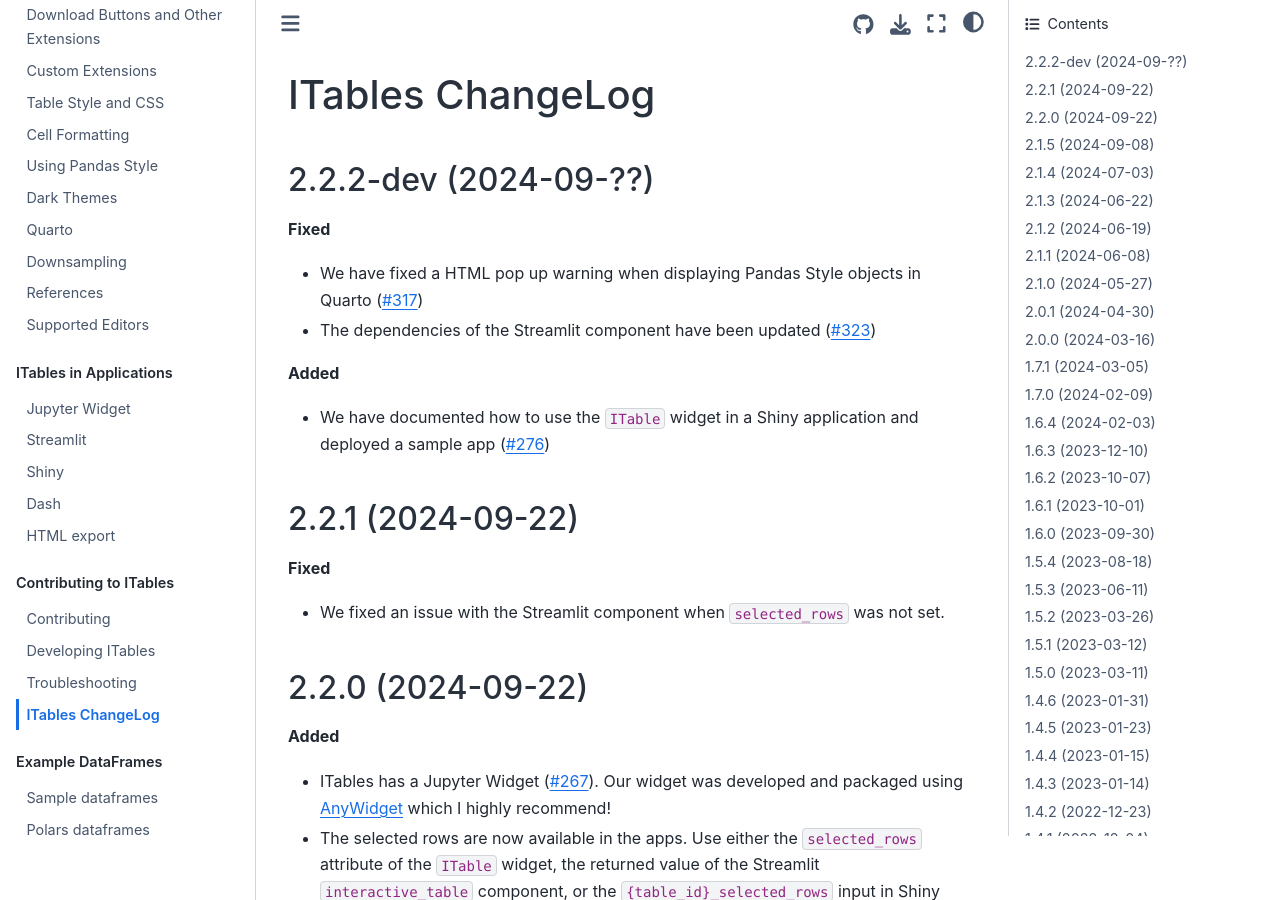
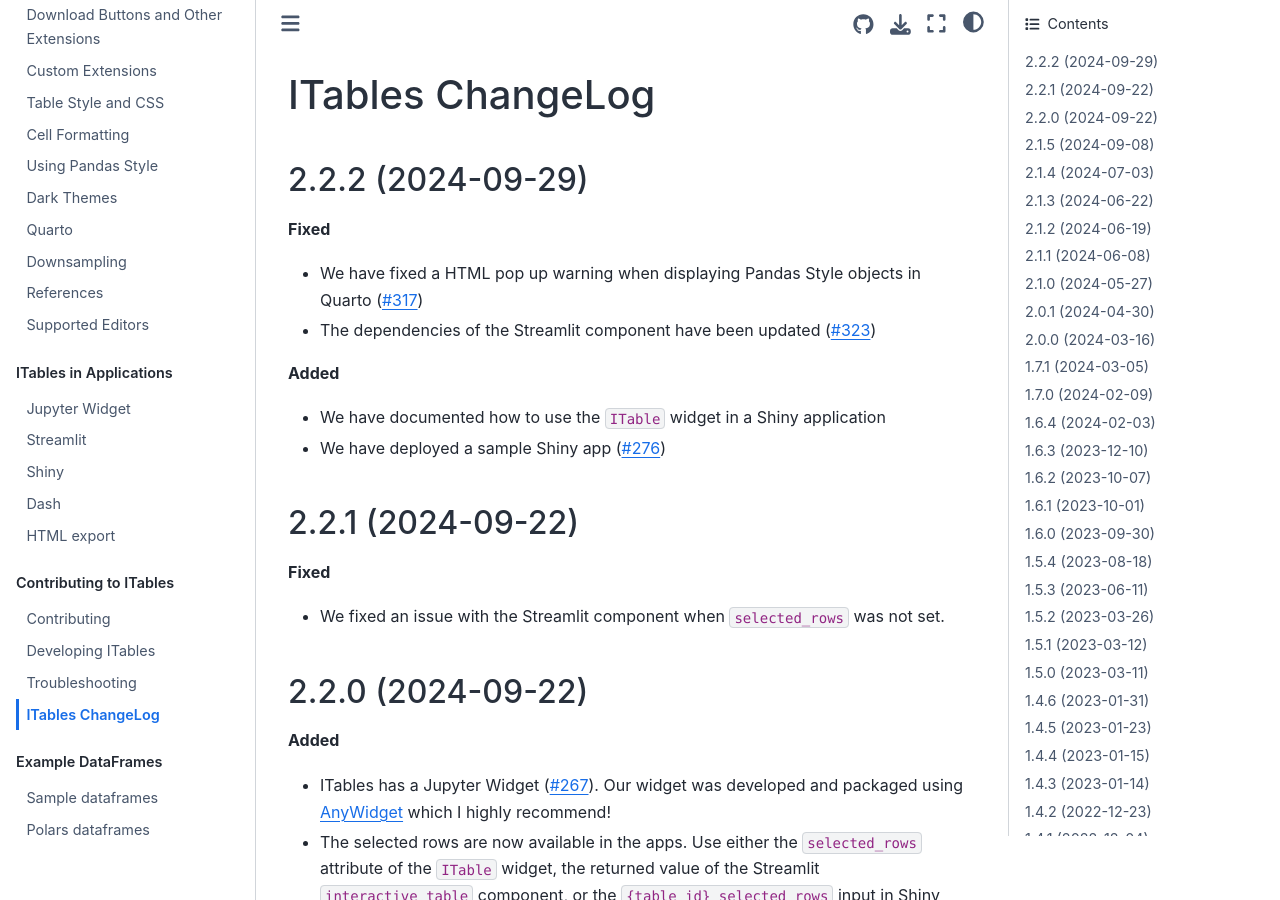
Before and after one commit to mwouts/itables, a Jupyter Book: the page built from docs/changelog.md, in a window 1280 px wide and 900 px high. Built offline with Jupyter Book 1.0.4 settings and Sphinx 7.4.7 and the Sphinx Book theme 1.1.4, drawn with Linux system fonts in a browser that asks for light colours.

Commit message:
Version 2.2.2

```diff
--- a/docs/changelog.md
+++ b/docs/changelog.md
@@ -1,7 +1,7 @@
 ITables ChangeLog
 =================
 
-2.2.2-dev (2024-09-??)
+2.2.2 (2024-09-29)
 ------------------
 
 **Fixed**
@@ -9,7 +9,8 @@ ITables ChangeLog
 - The dependencies of the Streamlit component have been updated ([#323](https://github.com/mwouts/itables/pull/323))
 
 **Added**
-- We have documented how to use the `ITable` widget in a Shiny application and deployed a sample app ([#276](https://github.com/mwouts/itables/issues/276))
+- We have documented how to use the `ITable` widget in a Shiny application
+- We have deployed a sample Shiny app ([#276](https://github.com/mwouts/itables/issues/276))
 
 
 2.2.1 (2024-09-22)
--- a/src/itables/version.py
+++ b/src/itables/version.py
@@ -1,3 +1,3 @@
 """ITables' version number"""
 
-__version__ = "2.2.2-dev"
+__version__ = "2.2.2"
```
